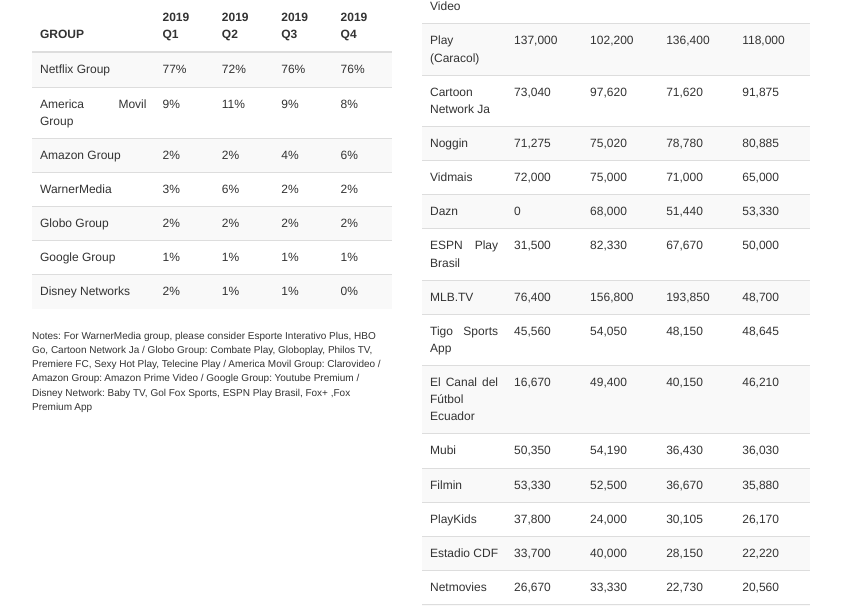
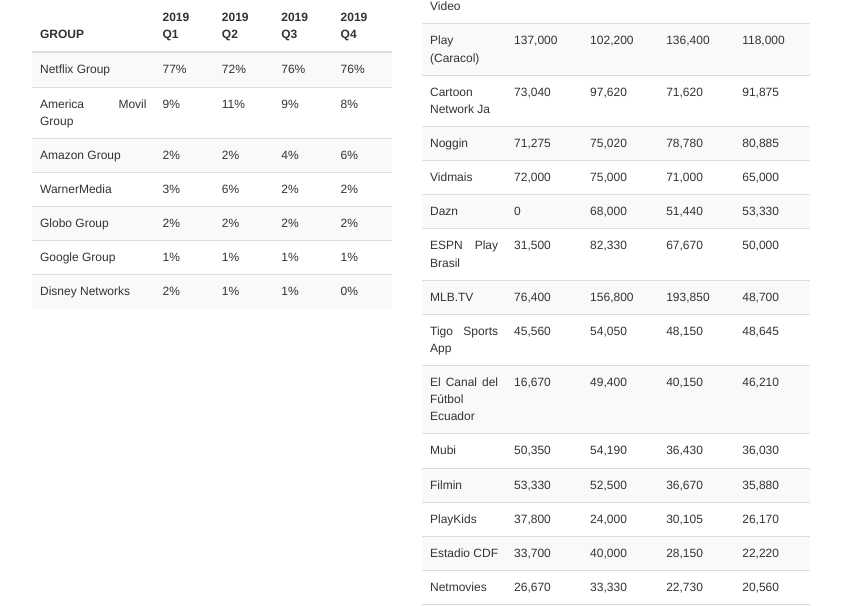
Before and after one commit to rodrigol-oliveira/Dash, a Node server app: page / in a window 1280 px wide. Shown: the part 1087-1693 px from the top of the page, without its empty margins (38-879 px from the left). Run offline with Node 20, Linux system fonts and the light colour scheme; data comes from the database, SQL or seed files in the repository; both versions use the stored data as it was after the commit; some libraries are stand-ins or nearby versions.

Commit message:
notes ok

```diff
--- a/app.js
+++ b/app.js
@@ -53,7 +53,7 @@
 
 
 	if (req.query.country !== undefined && req.query.genrer == undefined){
-		console.log(req.query.country);
+
 		pais = req.query.country ;
 		queryGenrer = 'select distinct genre from svod where kpi_client = "SVOD and streaming service subscribers" and country = "' + req.query.country+'" and export_data >0';
 		queryNet = 'select network ,sum(case when quarter_year = ' + '"2019 Q1"' + 'then export_data else 0 end) as "2019 Q1",sum(case when quarter_year = ' + '"2019 Q2"' + 'then export_data else 0 end) as "2019 Q2",sum(case when quarter_year = ' + '"2019 Q3"' + 'then export_data else 0 end) as "2019 Q3", sum(case when quarter_year = ' + '"2019 Q4"' + 'then export_data else 0 end) as "2019 Q4" from svod where kpi_client = "SVOD and streaming service subscribers" and country = "'+ req.query.country+'"  group by network order by `2019 Q4` desc ';
--- a/views/partials/graph1.ejs
+++ b/views/partials/graph1.ejs
@@ -107,11 +107,20 @@
                     <%}%>
                 <%}%>
         </table>
-    <p class= "notes"> Notes: For WarnerMedia group, please consider Esporte Interativo Plus, HBO Go, Cartoon Network Ja
-        / Globo Group: Combate Play, Globoplay, Philos TV, Premiere FC, Sexy Hot Play, Telecine Play
-        / America Movil Group: Clarovideo
-        / Amazon Group: Amazon Prime Video
-        / Google Group: Youtube Premium
-        / Disney Network: Baby TV, Gol Fox Sports, ESPN Play Brasil, Fox+ ,Fox Premium App </p>
+
+        <%if(pais == 'Brazil'){%>
+
+                <%console.log(pais);%>
+                <div id="minhaDiv" class="notes" > Notes: For WarnerMedia group, please consider Esporte Interativo Plus, HBO Go, Cartoon Network Ja
+                    / Globo Group: Combate Play, Globoplay, Philos TV, Premiere FC, Sexy Hot Play, Telecine Play
+                    / America Movil Group: Clarovideo
+                    / Amazon Group: Amazon Prime Video
+                    / Google Group: Youtube Premium
+                    / Disney Network: Baby TV, Gol Fox Sports, ESPN Play Brasil, Fox+ ,Fox Premium App
+                </div>
+                <%}%>
+
+
+
 
 </div>
--- a/views/partials/subs1.ejs
+++ b/views/partials/subs1.ejs
@@ -12,9 +12,10 @@
                         <% if(paises[i].country == pais ){%>
                             <%if(paises[i].country == 'CuraÃ§ao'){%>
                                <option value=' <%- paises[i].country %> ' selected> Cura&ccedil;ao </option>
+
                             <%}else{%>
+                                <option value=' <%- paises[i].country %> ' selected ><%- paises[i].country %></option>
 
-						    <option value=' <%- paises[i].country %> ' selected ><%- paises[i].country %></option>
                         <%}}else if(paises[i].country == 'CuraÃ§ao'){%>
                                 <option value=' <%- paises[i].country %> '> Cura&ccedil;ao </option>
                             <%}else{%>
```
Also changed, not shown: views/partials/head.ejs (+8 -5 lines), dash.sql. Lines whose indentation alone changed are shown as unchanged.
